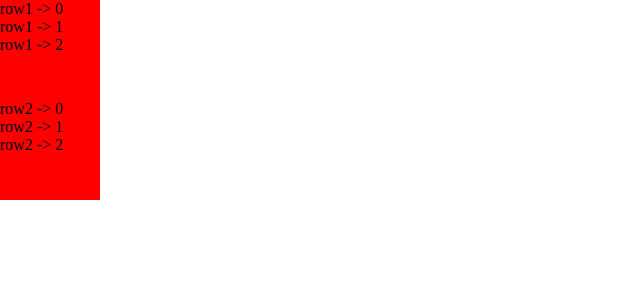
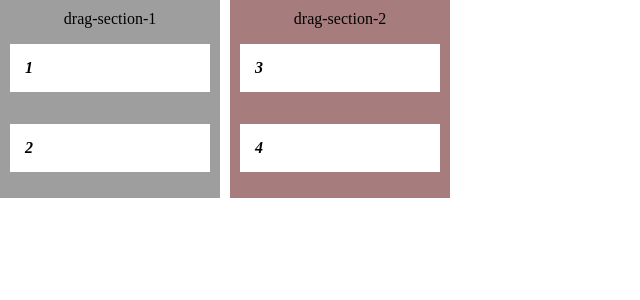
Before and after one commit to AdamSzr/Kerplank-frontend, a Next.js app: page /test in a window 1280 px wide. Shown: the top 300 px of the page, without its empty margins (0-640 px from the left). Built offline with nearby package versions, Linux system fonts and the light colour scheme.

Commit message:
Created functional board
https://www.youtube.com/watch?v=jfYWwQrtzzY&ab_channel=WebDevSimplified

```diff
--- a/pages/test.tsx
+++ b/pages/test.tsx
@@ -1,122 +1,79 @@
-import { DragEventHandler, useState } from 'react'
+import { CSSProperties, DragEventHandler, useEffect, useState } from 'react'
 // import FormData from 'form-data'
 
 const getItems = (count:number, prefix = `item`) =>
   Array.from( { length:count }, (v, k) => k ).map( k => `${prefix} ${k}` )
 
 
-export type DragRowProps = {name: string; defaultElements?: string[]}
 
-const DragRow = (props:DragRowProps) => {
-  const { defaultElements, name } = props
-  const [ widgets, setWidgets ] = useState<string[]>(defaultElements ?? [])
-
-  const handleOnDrag:DragEventHandler = (event, type) => {
-    if (!event.dataTransfer) return
-
-    console.log( `handleOnDrag` )
-    event.dataTransfer.setData( `widgetType`, type )
-  }
-
-  const handleOnDrop:DragEventHandler<HTMLDivElement> = e => {
-    console.log( `drag-drop` )
-    const widgetType = e.dataTransfer.getData( `widgetType` ) as string
-    console.log( `widgetType`, widgetType )
-    setWidgets([ ...widgets, widgetType ])
-  }
-
-  const handleDragOver:DragEventHandler<HTMLDivElement> = e => {
-    console.log( `drag-over` )
-    e.preventDefault()
-  }
-
-  const handleDragLeave = e => {
-    const type =  e.dataTransfer.getData( `widgetType` ) as string
-    console.log({ e, type })
-  }
-
-  const DragElement = ({ content }:{content: string}) => {
-    return <div className='widget' draggable onDragStart={e => handleOnDrag( e, `widget-${name}` )}>{content}</div>
-  }
-
-  return (
-    <div className='widgets'>
-      {/* <div className='widget' draggable onDragStart={e => handleOnDrag( e, `widget-a` )}>
-        widget a
-      </div>
-      <div className='widget' draggable onDragStart={e => handleOnDrag( e, `widget-b` )}>
-        widget b
-      </div>
-      <div className='widget' draggable onDragStart={e => handleOnDrag( e, `widget-c` )}>
-        widget c
-      </div> */}
-      <div className='page' onDrop={handleOnDrop} onDragOver={handleDragOver} onDragExit={() => console.log( `exit` )} onDragLeave={handleDragLeave} style={{ width:100, height:100, background:`red` }}>
-        {widgets.map( (w, idx) => <DragElement key={idx} content={w} /> )}
-      </div>
-    </div>
-  )
-}
-
-
-type DragEventHandler = (event:unknown, type:string) => void
 
 const UploadingComponent = () => {
 
 
-  // const [ widgets, setWidgets ] = useState<string[]>([])
-  // const [ widgets1, setWidgets1 ] = useState<string[]>([])
-  // const handleOnDrag:DragEventHandler = (event, type) => {
-  //   if (!event.dataTransfer) return
-  //   event.dataTransfer.setData( `widgetType`, type )
-  // }
+  const getDragAfterElement = (container:Element, y:number) => {
+    const draggableElemenets = Array.from( container.querySelectorAll( `.draggable:not(.dragging)` ) )
+    return draggableElemenets.reduce( (closest:any, child) => {
+      const box = child.getBoundingClientRect()
+      const offset = y - box.top - box.height / 2
+      if (offset < 0 && offset > closest.offset)
+        return { offset:offset, element:child }
 
-  // const handleOnDrop:DragEventHandler<HTMLDivElement> = e => {
-  //   console.log( `drag-drop` )
-  //   const widgetType = e.dataTransfer.getData( `widgetType` ) as string
-  //   console.log( `widgetType`, widgetType )
-  //   setWidgets([ ...widgets, widgetType ])
-  // }
+      return closest
+    }, { offset:Number.NEGATIVE_INFINITY, element:undefined } ).element
+  }
 
-  // const handleDragOver:DragEventHandler<HTMLDivElement> = e => {
-  //   console.log( `drag-over` )
-  //   e.preventDefault()
-  // }
+  useEffect( () => {
+    if (!window) return
 
+    const draggableElemenets = document.querySelectorAll( `.draggable` )
+    const containers = document.querySelectorAll( `.container` )
+
+    draggableElemenets.forEach( draggable => {
+
+      draggable.addEventListener( `dragstart`, () => {
+        draggable.classList.add( `dragging` )
+      } )
+
+      draggable.addEventListener( `dragend`, () => {
+        draggable.classList.remove( `dragging` )
+      } )
+
+    } )
+
+    containers.forEach( container => {
+
+      container.addEventListener( `dragover`, e => {
+        e.preventDefault()
+        const afterElement = getDragAfterElement( container, (e  as MouseEvent).clientY )
+        const draggable = document.querySelector( `.dragging` )!
+        if (!afterElement) {
+          container.appendChild( draggable! )
+        } else {
+          console.log({ afterElement })
+          container.insertBefore( draggable, afterElement )
+        }
+      } )
+
+    } )
+  }, [] )
 
   return (
     <>
 
-      <DragRow name="row1-" defaultElements={getItems( 3, `row1 -> ` )} />
-      <DragRow name="row2-" defaultElements={getItems( 3, `row2 -> ` )} />
-      {/* <div className='widgets'>
-        <div className='widget' draggable onDragStart={e => handleOnDrag( e, `widget-a` )}>
-          widget a
+      <div className='board' style={{ display:`flex`, gap:`10px` }}>
+        <div className='container' style={{  backgroundColor:`#9e9e9e` }}>
+          <div className='title' style={{ textAlign:`center` }}> drag-section-1</div>
+          <p className="draggable" draggable>1</p>
+          <p className="draggable" draggable>2</p>
         </div>
-        <div className='widget' draggable onDragStart={e => handleOnDrag( e, `widget-b` )}>
-          widget b
-        </div>
-        <div className='widget' draggable onDragStart={e => handleOnDrag( e, `widget-c` )}>
-          widget c
-        </div>
-        <div className='page' onDrop={handleOnDrop} onDragOver={handleDragOver} onDragLeave={e => console.log( `dragExit`, e )} style={{ width:100, height:100, background:`red` }}>
-          {widgets.map( (w, idx) => <div className='dropped-widget' draggable key={idx}>{w}</div> )}
+
+        <div className='container' style={{ backgroundColor:`#a67c7c` }}>
+          <div className='title' style={{ textAlign:`center` }}> drag-section-2</div>
+          <p className="draggable" draggable>3</p>
+          <p className="draggable" draggable>4</p>
         </div>
       </div>
 
-      <div className='widgets'>
-        <div className='widget' draggable onDragStart={e => handleOnDrag( e, `widget-a` )}>
-          widget a
-        </div>
-        <div className='widget' draggable onDragStart={e => handleOnDrag( e, `widget-b` )}>
-          widget b
-        </div>
-        <div className='widget' draggable onDragStart={e => handleOnDrag( e, `widget-c` )}>
-          widget c
-        </div>
-        <div className='page' onDrop={handleOnDrop} onDragOver={handleDragOver} style={{ width:100, height:100, background:`red` }}>
-          {widgets1.map( (w, idx) => <div className='dropped-widget' draggable key={idx}>{w}</div> )}
-        </div>
-      </div> */}
     </>
   )
 }
--- a/src/styles/globals.css
+++ b/src/styles/globals.css
@@ -3,3 +3,25 @@ body {
   padding: 0;
   margin: 0;
 }
+
+.dragging {
+  opacity: 0.5;
+}
+
+.draggable {
+  cursor: move;
+  background-color: rgb(255, 255, 255);
+  font-style: italic;
+  font-weight: 700;
+  padding: 15px;
+}
+
+
+.container {
+  height: fit-content;
+  display: flex;
+  flex-direction: column;
+  width: fit-content;
+  min-width: 200px;
+  padding: 10px
+}
```
Also changed, not shown: .eslintrc.json, .eslintrc.yml.
